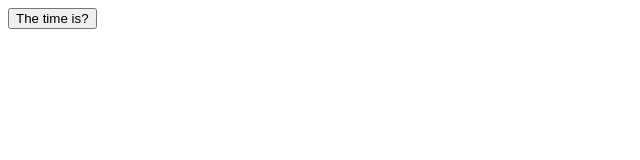
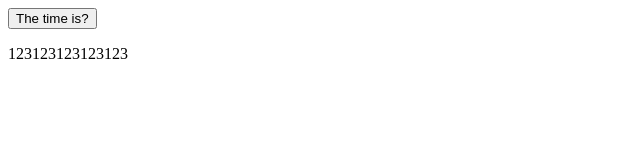
Before and after one commit to qianpeisheng/peisheng.github.io, a plain HTML site: page index.html in a window 1280 px wide. Shown: the whole page, without its empty margins (0-640 px from the left). Drawn offline with Linux system fonts and the light colour scheme.

Commit message:
add content for demo

```diff
--- a/index.html
+++ b/index.html
@@ -20,7 +20,7 @@
 <button id = 'test'>The time is?</button>
 <script></script>
 
-<p id="demo"></p>
+<p id="demo">123123123123123</p>
 
 <script>document.getElementById('test').onclick = function(){document.getElementById('demo').innerHTML=Date();
 analytics.track('Button Clicked', {
```
